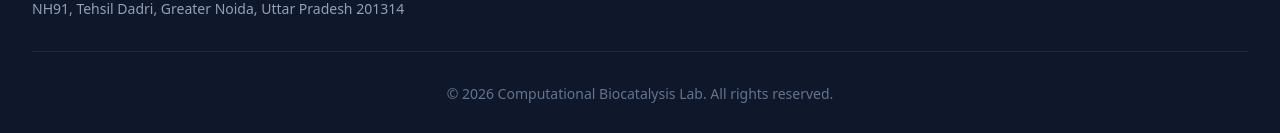
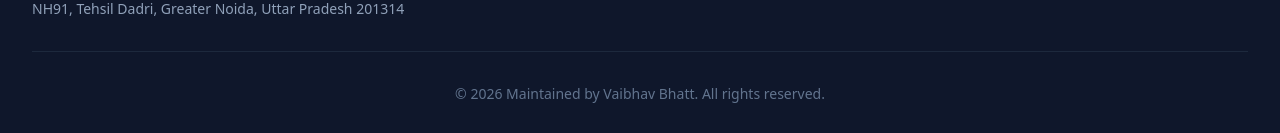
Before and after one commit to vaibhavbhatt016/compbiocat, a React (Vite) app: page /contact in a window 1280 px wide. Shown: the part 699-832 px from the top of the page. Built offline with nearby package versions, Linux system fonts and the light colour scheme.

Commit message:
Update footer copyright line

```diff
--- a/src/components/layout/Footer.jsx
+++ b/src/components/layout/Footer.jsx
@@ -39,7 +39,7 @@ const Footer = () => {
                     </div>
                 </div>
                 <div className="mt-8 pt-8 border-t border-slate-800 text-center text-sm text-slate-500">
-                    © {new Date().getFullYear()} Computational Biocatalysis Lab. All rights reserved.
+                    © {new Date().getFullYear()} Maintained by Vaibhav Bhatt. All rights reserved.
                 </div>
             </div>
         </footer >
```
